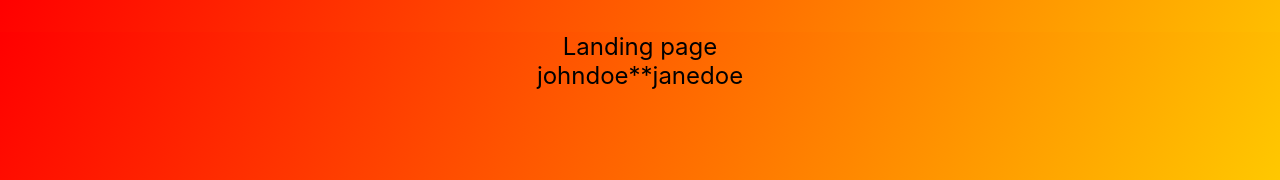
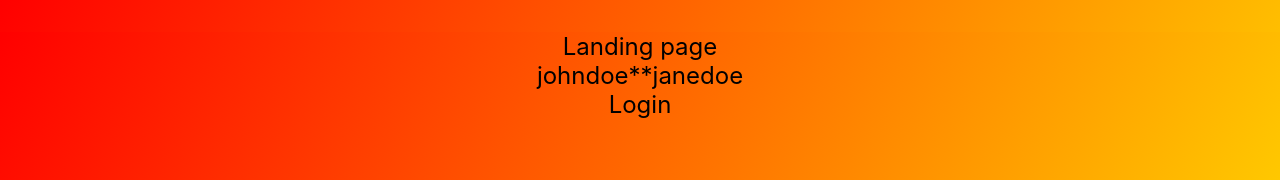
Before and after one commit to srirajbura16/linktree-clone, a Next.js app: page / in a window 1280 px wide. Shown: the top 180 px of the page. Built offline with nearby package versions, Linux system fonts and the light colour scheme.

Commit message:
implemented authentication providers.

```diff
--- a/pages/_app.js
+++ b/pages/_app.js
@@ -1,7 +1,13 @@
-import '../styles/globals.css'
+import "../styles/globals.css";
+import { SessionProvider } from "next-auth/react";
 
-function MyApp({ Component, pageProps }) {
-  return <Component {...pageProps} />
+export default function MyApp({
+  Component,
+  pageProps: { session, ...pageProps },
+}) {
+  return (
+    <SessionProvider session={session}>
+      <Component {...pageProps} />
+    </SessionProvider>
+  );
 }
-
-export default MyApp
--- a/pages/api/auth/[...nextauth].js
+++ b/pages/api/auth/[...nextauth].js
@@ -19,4 +19,10 @@ export default NextAuth({
       clientSecret: process.env.GOOGLE_SECRET,
     }),
   ],
+
+  theme: {
+    colorScheme: "auto", // "auto" | "dark" | "light"
+    brandColor: "", // Hex color code
+    logo: "", // Absolute URL to image
+  },
 });
--- a/pages/index.js
+++ b/pages/index.js
@@ -15,6 +15,9 @@ export default function Home() {
         <Link href="/johndoe">johndoe</Link>
         **
         <Link href="/janedoe">janedoe</Link>
+        <div>
+          <Link href="/api/auth/signin">Login</Link>
+        </div>
       </main>
     </div>
   );
```
